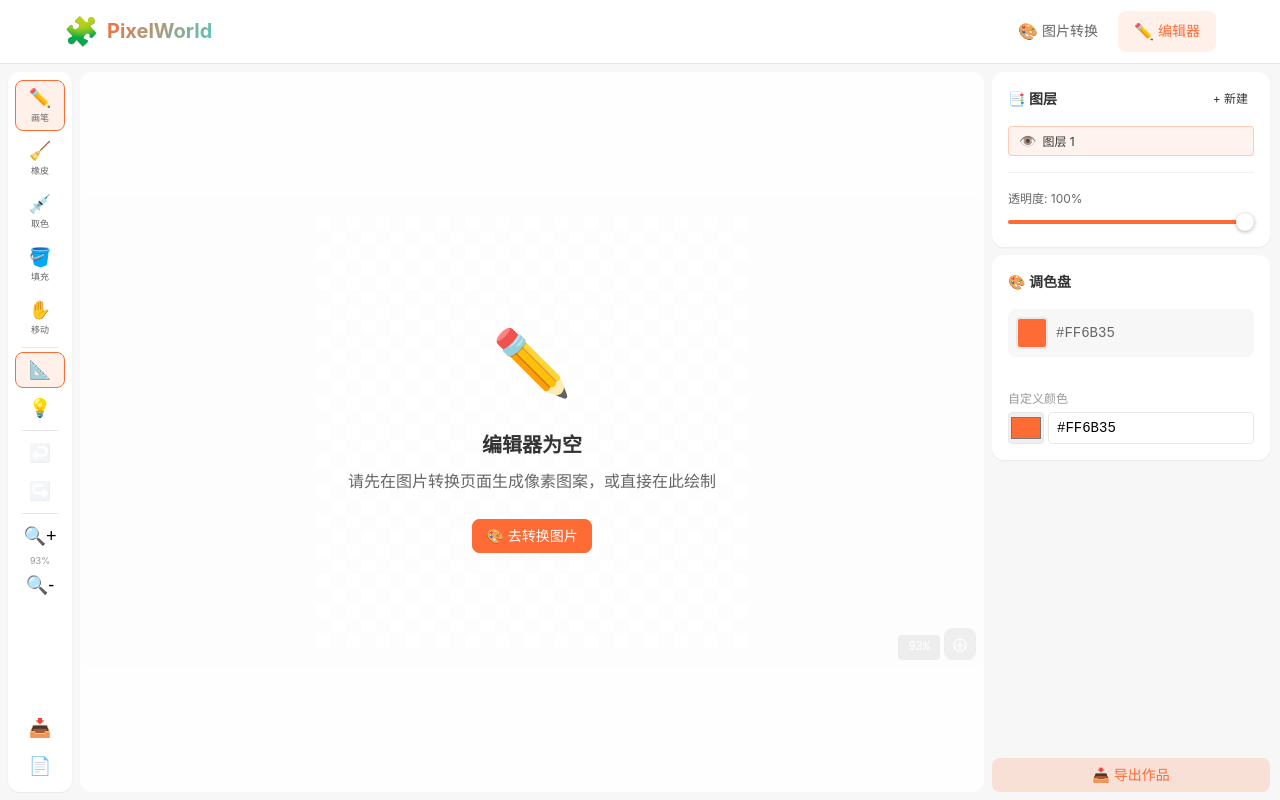
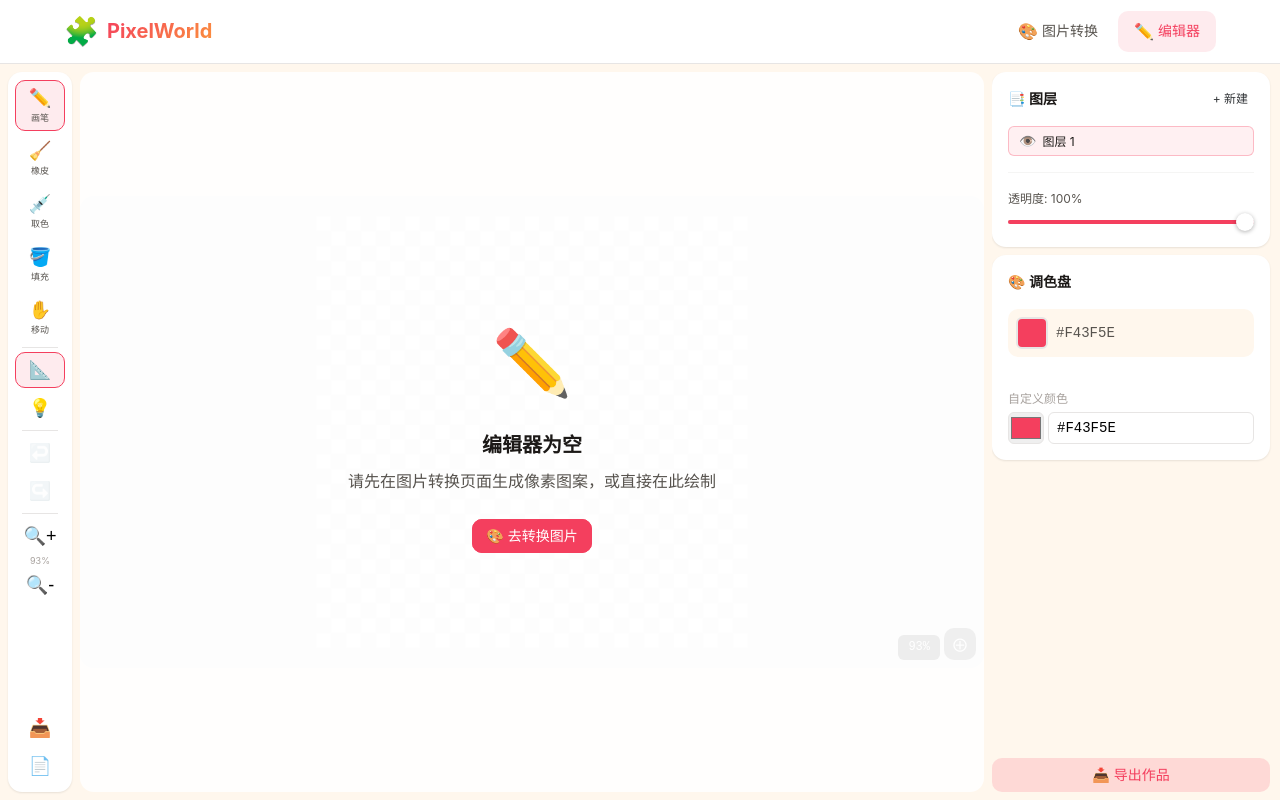
Before and after one commit to tianmaohao/PixelWorld, a Vue app: page /editor in a window 1280 px wide. Built offline with nearby package versions, Linux system fonts and the light colour scheme.

Commit message:
style: 温暖珊瑚配色方案 + UI优化
- 主色: #F43F5E (珊瑚红)
- 辅色: #FB923C (暖橙)
- 背景: #FFF7ED (暖白)
- 圆角加大，阴影更柔和
- 滚动条更精致
- Hero 像素装饰更新配色

```diff
--- a/src/App.vue
+++ b/src/App.vue
@@ -25,10 +25,21 @@ const isEditor = computed(() => route.name === 'editor')
 
 const themeOverrides: GlobalThemeOverrides = {
   common: {
-    primaryColor: '#FF6B35',
-    primaryColorHover: '#FF8F65',
-    primaryColorPressed: '#E55A25',
-    primaryColorSuppl: '#FF6B35',
+    primaryColor: '#F43F5E',
+    primaryColorHover: '#FB7185',
+    primaryColorPressed: '#E11D48',
+    primaryColorSuppl: '#F43F5E',
+    borderRadius: '10px',
+    borderRadiusSmall: '6px',
+  },
+  Button: {
+    borderRadiusMedium: '10px',
+    borderRadiusLarge: '12px',
+  },
+  Card: {
+    borderRadius: '14px',
+  },
+  Tag: {
     borderRadius: '8px',
   },
 }
--- a/src/styles/main.scss
+++ b/src/styles/main.scss
@@ -41,8 +41,8 @@ img {
 
 // 滚动条样式
 ::-webkit-scrollbar {
-  width: 6px;
-  height: 6px;
+  width: 5px;
+  height: 5px;
 }
 
 ::-webkit-scrollbar-track {
@@ -50,11 +50,11 @@ img {
 }
 
 ::-webkit-scrollbar-thumb {
-  background: #C0C0C0;
-  border-radius: 3px;
+  background: rgba(0, 0, 0, 0.15);
+  border-radius: 10px;
 
   &:hover {
-    background: #A0A0A0;
+    background: rgba(0, 0, 0, 0.25);
   }
 }
 
--- a/src/styles/variables.scss
+++ b/src/styles/variables.scss
@@ -1,42 +1,42 @@
-// ===== 主题色 =====
-$color-primary: #FF6B35;
-$color-primary-light: #FF8F65;
-$color-primary-dark: #E55A25;
+// ===== 主题色 - 温暖珊瑚 =====
+$color-primary: #F43F5E;
+$color-primary-light: #FB7185;
+$color-primary-dark: #E11D48;
 
-$color-secondary: #4ECDC4;
-$color-secondary-light: #7EDDD6;
-$color-secondary-dark: #3BB5AD;
+$color-secondary: #FB923C;
+$color-secondary-light: #FDBA74;
+$color-secondary-dark: #F97316;
 
 // ===== 中性色 =====
-$color-bg: #F7F7F7;
+$color-bg: #FFF7ED;
 $color-bg-white: #FFFFFF;
-$color-bg-dark: #2C3E50;
+$color-bg-dark: #1C1917;
 
-$color-text: #333333;
-$color-text-secondary: #666666;
-$color-text-muted: #999999;
+$color-text: #1C1917;
+$color-text-secondary: #57534E;
+$color-text-muted: #A8A29E;
 $color-text-inverse: #FFFFFF;
 
-$color-border: #E8E8E8;
-$color-border-light: #F0F0F0;
+$color-border: #E7E5E4;
+$color-border-light: #F5F5F4;
 
 // ===== 功能色 =====
-$color-success: #52C41A;
-$color-warning: #FAAD14;
-$color-danger: #FF4D4F;
-$color-info: #1890FF;
+$color-success: #22C55E;
+$color-warning: #F59E0B;
+$color-danger: #EF4444;
+$color-info: #3B82F6;
 
 // ===== 圆角 =====
-$radius-sm: 4px;
-$radius-md: 8px;
-$radius-lg: 12px;
-$radius-xl: 16px;
+$radius-sm: 6px;
+$radius-md: 10px;
+$radius-lg: 14px;
+$radius-xl: 20px;
 $radius-round: 50%;
 
 // ===== 阴影 =====
-$shadow-sm: 0 1px 2px rgba(0, 0, 0, 0.06);
-$shadow-md: 0 4px 12px rgba(0, 0, 0, 0.08);
-$shadow-lg: 0 8px 24px rgba(0, 0, 0, 0.12);
+$shadow-sm: 0 1px 3px rgba(0, 0, 0, 0.04), 0 1px 2px rgba(0, 0, 0, 0.06);
+$shadow-md: 0 4px 16px rgba(0, 0, 0, 0.06), 0 2px 4px rgba(0, 0, 0, 0.04);
+$shadow-lg: 0 10px 30px rgba(0, 0, 0, 0.08), 0 4px 8px rgba(0, 0, 0, 0.04);
 
 // ===== 间距 =====
 $spacing-xs: 4px;
--- a/src/views/EditorView.vue
+++ b/src/views/EditorView.vue
@@ -124,7 +124,7 @@ const router = useRouter()
 const canvasRef = ref<InstanceType<typeof EditorCanvas>>()
 
 const currentTool = ref<EditorTool>('brush')
-const selectedColor = ref('#FF6B35')
+const selectedColor = ref('#F43F5E')
 const showGrid = ref(true)
 const highlightColor = ref<string | null>(null)
 const zoom = ref(1)
--- a/src/views/HomeView.vue
+++ b/src/views/HomeView.vue
@@ -120,12 +120,12 @@ const palettes = [
 
 // Hero 区域的装饰性像素图案
 const heroPixels = [
-  '#FF6B35', '#FF6B35', '#FFD700', '#FFD700', '#4ECDC4', '#4ECDC4',
-  '#FF8F65', '#FF8F65', '#FFE066', '#FFE066', '#7EDDD6', '#7EDDD6',
-  '#FFD700', '#FFD700', '#FF6B35', '#4ECDC4', '#1E90FF', '#9B59B6',
-  '#FFE066', '#FFE066', '#FF8F65', '#7EDDD6', '#87CEEB', '#B39DDB',
-  '#4ECDC4', '#4ECDC4', '#1E90FF', '#9B59B6', '#FF6B35', '#FFD700',
-  '#7EDDD6', '#7EDDD6', '#87CEEB', '#B39DDB', '#FF8F65', '#FFE066',
+  '#F43F5E', '#F43F5E', '#FB923C', '#FB923C', '#FBBF24', '#FBBF24',
+  '#FB7185', '#FB7185', '#FDBA74', '#FDBA74', '#FDE68A', '#FDE68A',
+  '#FB923C', '#FB923C', '#F43F5E', '#FBBF24', '#A78BFA', '#C084FC',
+  '#FDBA74', '#FDBA74', '#FB7185', '#FDE68A', '#93C5FD', '#D8B4FE',
+  '#FBBF24', '#FBBF24', '#A78BFA', '#C084FC', '#F43F5E', '#FB923C',
+  '#FDE68A', '#FDE68A', '#93C5FD', '#D8B4FE', '#FB7185', '#FDBA74',
 ]
 </script>
 
```
